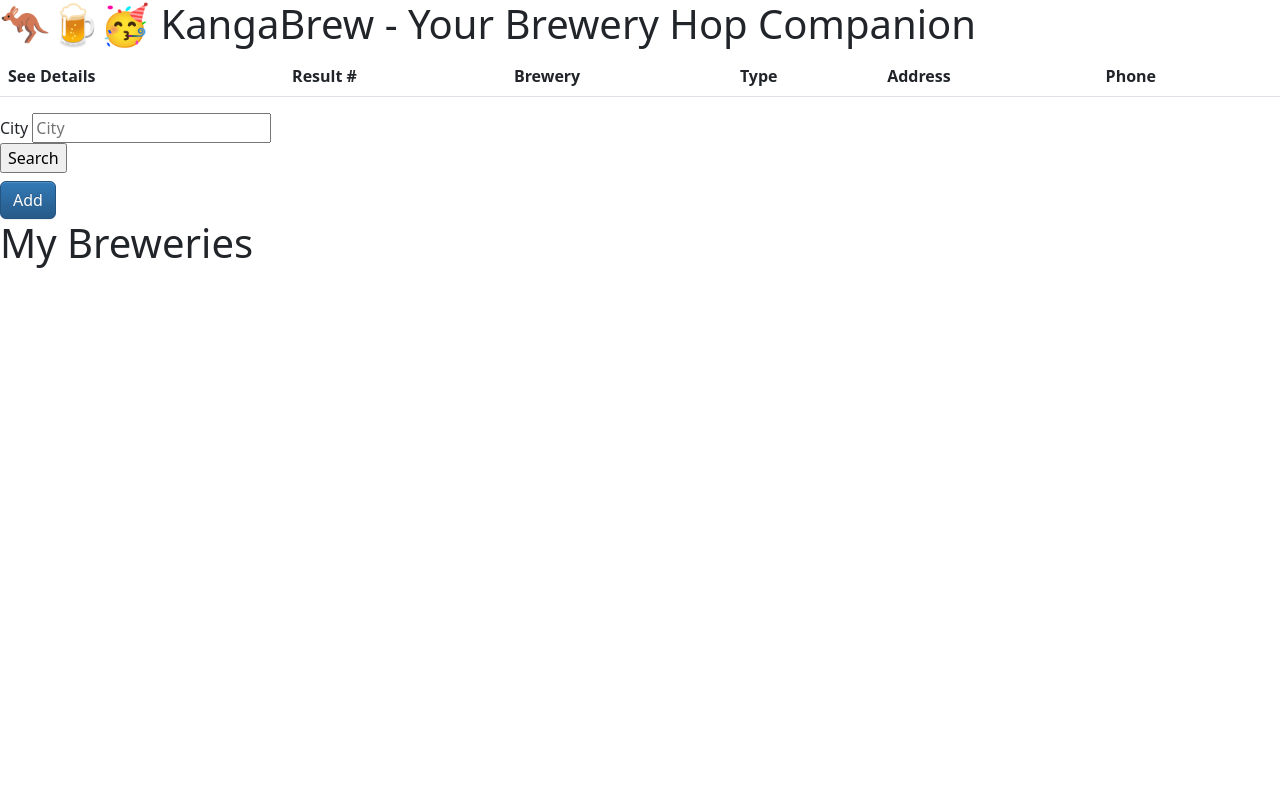
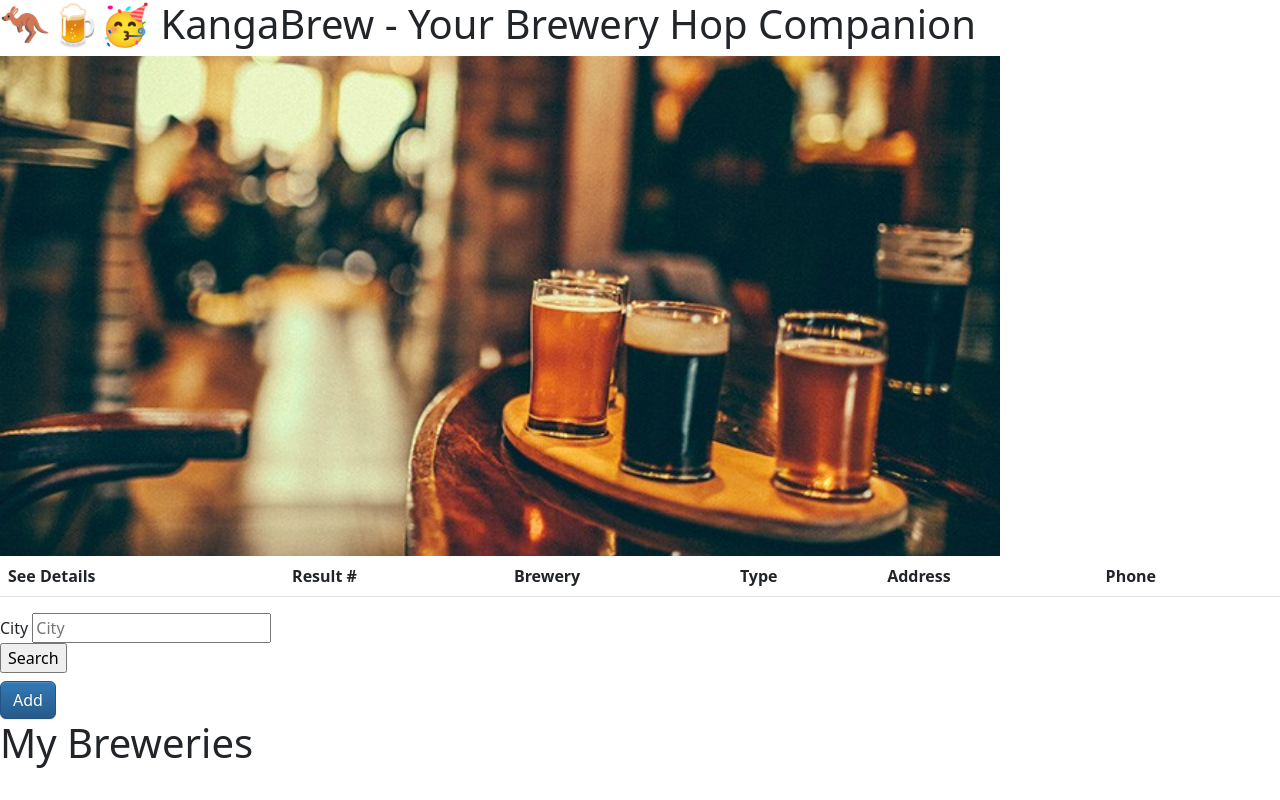
Before and after one commit to beingmerry/phase-1-project, a plain HTML site: page index.html in a window 1280 px wide. Drawn offline with nearby package versions, Linux system fonts and the light colour scheme; no server answers.

Commit message:
added header image

```diff
--- a/index.html
+++ b/index.html
@@ -15,6 +15,7 @@
   <body>
     <header id="header-container">
       <h1>🦘🍺🥳 KangaBrew - Your Brewery Hop Companion</h1>
+      <img src="img/kangabrewheader.jpg" alt="Brewery Generic Photo" width="1000px" height="500px">
     </header>
     <div id="error-container" class="hidden">
       <h2 id="error-message">Placeholder text for error message at runtime</h2>
```
Also changed, not shown: img/kangabrewheader.jpg (added).
